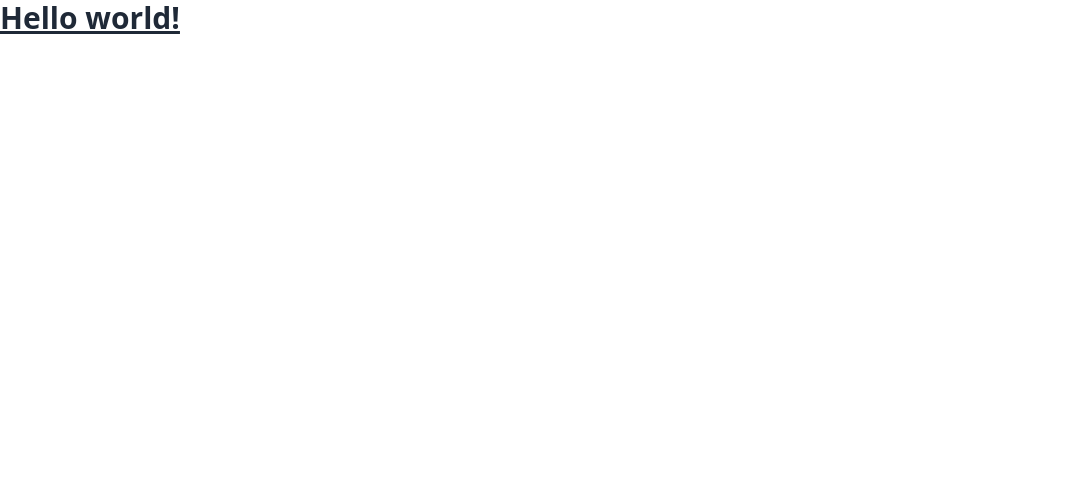
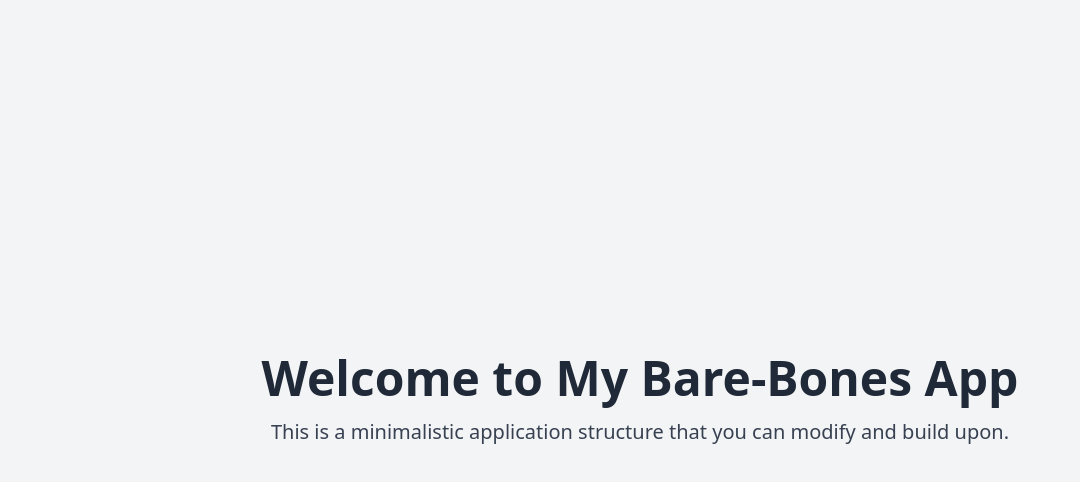
Before and after one commit to GPT-Engineer-App-Dev/base-project, a React (Vite) app: page / in a window 1280 px wide. Shown: the top 482 px of the page, without its empty margins (0-1080 px from the left). Built offline with nearby package versions, Linux system fonts and the light colour scheme.

Commit message:
Create a bare-bones application with a welcoming home page.

```diff
--- a/src/App.jsx
+++ b/src/App.jsx
@@ -1,8 +1,11 @@
+import React from 'react';
+
 function App() {
   return (
-    <>
-      <h1 className="text-3xl font-bold underline">Hello world!</h1>
-    </>
+    <div className="min-h-screen flex flex-col items-center justify-center bg-gray-100">
+      <h1 className="text-5xl font-bold mb-4">Welcome to My Bare-Bones App</h1>
+      <p className="text-xl text-gray-700">This is a minimalistic application structure that you can modify and build upon.</p>
+    </div>
   );
 }
 
```
